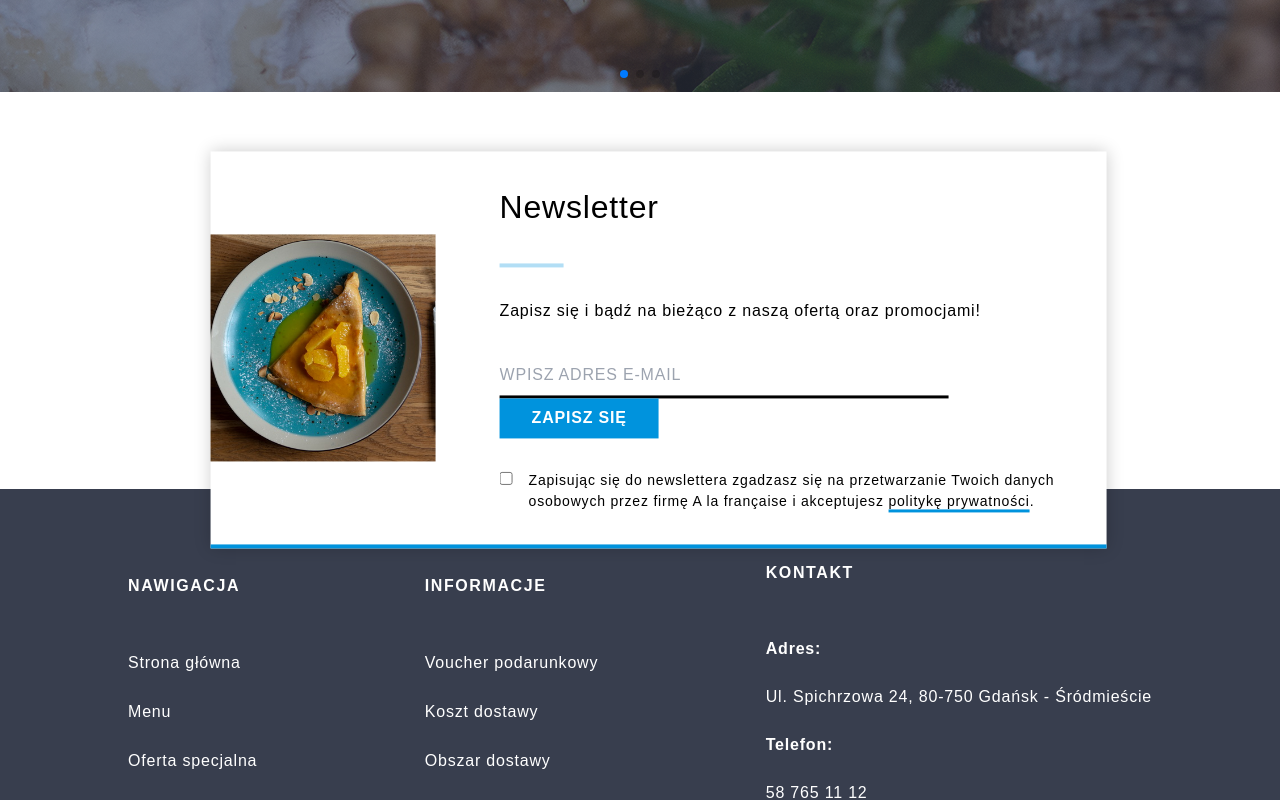
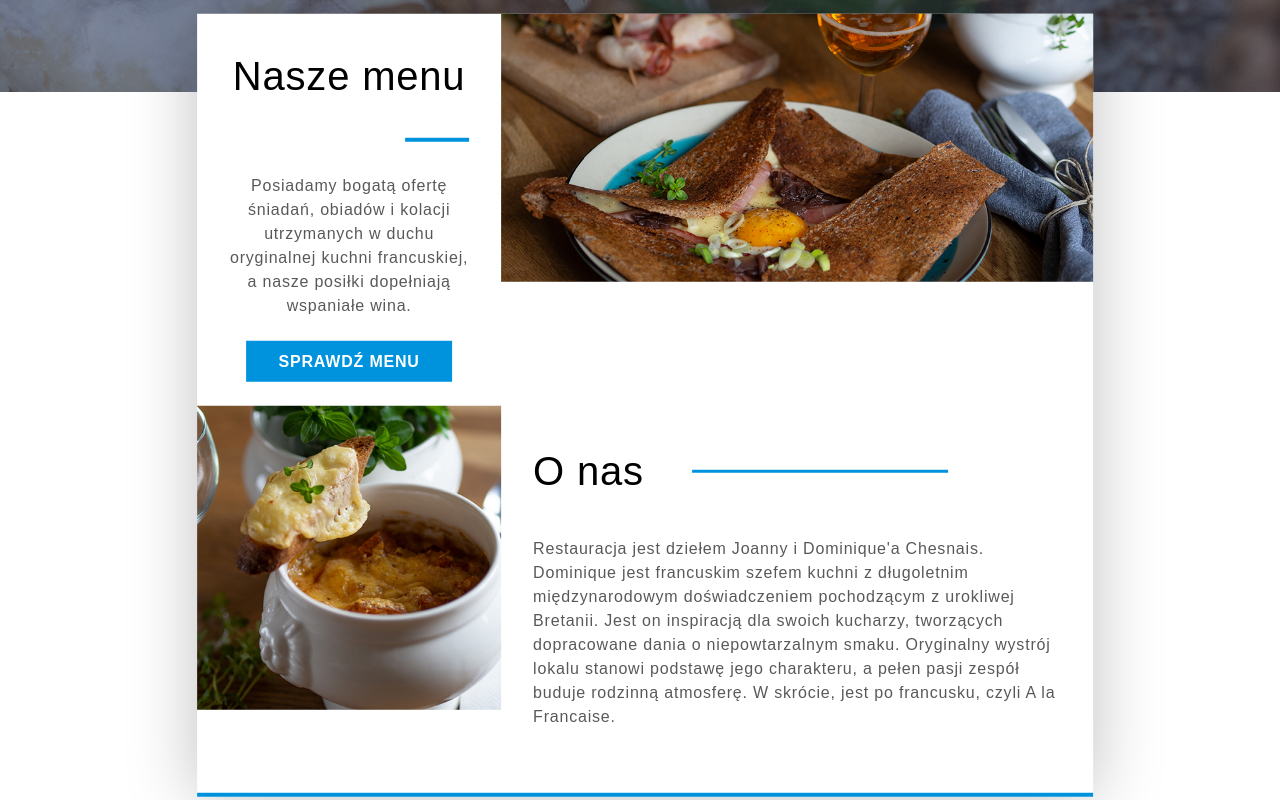
Before and after one commit to kamil-klawi/restaurant-website, a React (Vite) app: page / in a window 1280 px wide. Shown: the part 800-1600 px from the top of the page. Built offline with nearby package versions, Linux system fonts and the light colour scheme.

Commit message:
feat(About): Add About component to the website

```diff
--- /dev/null
+++ b/src/components/About/About.module.scss
@@ -0,0 +1,86 @@
+$color-blue: #0093DD;
+$color-black: #000000;
+$color-white: #ffffff;
+
+.card {
+  width: 70%;
+  display: grid;
+  grid-template-columns: 1fr 2fr;
+  position: relative;
+  background-color: $color-white;
+  box-shadow: 0 0 4rem rgba(0, 0, 0, 0.25);
+  border-bottom: 0.25rem solid $color-blue;
+
+  top: 0;
+  left: 0;
+  transform: translate(22%, -10%);
+  z-index: 9999;
+
+  .card__image {
+    width: fit-content;
+  }
+
+  .card__content {
+    font-size: 16px;
+    font-family: 'Montserrat', sans-serif;
+
+    &:nth-child(1) {
+      text-align: center;
+      padding: 2rem;
+
+      .card__breakLine {
+        margin: 2rem 0 2rem 11rem;
+      }
+    }
+
+    &:nth-child(4) {
+      padding: 2rem;
+
+      .card__breakLine {
+        width: 16rem;
+        margin-left: 3rem;
+      }
+
+      .card__text {
+        margin-top: 2rem;
+      }
+    }
+
+    .card__title {
+      display: flex;
+      align-items: center;
+    }
+
+    .card__header {
+      color: $color-black;
+      font-size: 2.5rem;
+      font-weight: 300;
+      letter-spacing: 0.8px;
+    }
+
+    .card__breakLine {
+      margin: 2rem 0;
+      width: 4rem;
+      height: 0.2rem;
+      background-color: $color-blue;
+    }
+
+    .card__text {
+      color: $color-black;
+      font-weight: 300;
+      letter-spacing: 0.8px;
+      margin-bottom: 2rem;
+      opacity: 0.65;
+    }
+
+    .card__btn {
+      padding: 0.75rem 2rem;
+      color: $color-white;
+      font-weight: 600;
+      letter-spacing: 0.8px;
+      text-decoration: none;
+      text-transform: uppercase;
+      background-color: $color-blue;
+    }
+  }
+}
--- /dev/null
+++ b/src/components/About/About.tsx
@@ -0,0 +1,45 @@
+import AboutImage01 from '../../assets/images/21-gryczany-nalesnik01.jpg';
+import AboutImage02 from '../../assets/images/20-cebulowa-zupa09.jpg';
+import s from './About.module.scss';
+
+function About() {
+  return (
+    <div className={s.card}>
+      <div className={s.card__content}>
+        <h2 className={s.card__header}>Nasze menu</h2>
+        <div className={s.card__breakLine} />
+        <p className={s.card__text}>
+          Posiadamy bogatą ofertę śniadań, obiadów i kolacji utrzymanych w duchu
+          oryginalnej kuchni francuskiej, a nasze posiłki dopełniają wspaniałe
+          wina.
+        </p>
+        <a className={s.card__btn} href="/menu">
+          sprawdź menu
+        </a>
+      </div>
+      <div className={s.card__image}>
+        <img src={AboutImage01} alt="gryczany nalesnik" />
+      </div>
+      <div className={s.card__image}>
+        <img src={AboutImage02} alt="cebulowa zupa" />
+      </div>
+      <div className={s.card__content}>
+        <div className={s.card__title}>
+          <h2 className={s.card__header}>O nas</h2>
+          <div className={s.card__breakLine} />
+        </div>
+        <p className={s.card__text}>
+          Restauracja jest dziełem Joanny i Dominique'a Chesnais. Dominique jest
+          francuskim szefem kuchni z długoletnim międzynarodowym doświadczeniem
+          pochodzącym z urokliwej Bretanii. Jest on inspiracją dla swoich
+          kucharzy, tworzących dopracowane dania o niepowtarzalnym smaku.
+          Oryginalny wystrój lokalu stanowi podstawę jego charakteru, a pełen
+          pasji zespół buduje rodzinną atmosferę. W skrócie, jest po francusku,
+          czyli A la Francaise.
+        </p>
+      </div>
+    </div>
+  );
+}
+
+export default About;
--- a/src/pages/Homepage/Homepage.tsx
+++ b/src/pages/Homepage/Homepage.tsx
@@ -1,3 +1,4 @@
+import About from '../../components/About/About';
 import Footer from '../../components/Footer/Footer';
 import Header from '../../components/Header/Header';
 import Hero from '../../components/Hero/Hero';
@@ -8,6 +9,7 @@ function Homepage() {
     <>
       <Header />
       <Hero />
+      <About />
       <Newsletter />
       <Footer />
     </>
```
Also changed, not shown: src/assets/images/20-cebulowa-zupa09.jpg (added), src/assets/images/21-gryczany-nalesnik01.jpg (added).
